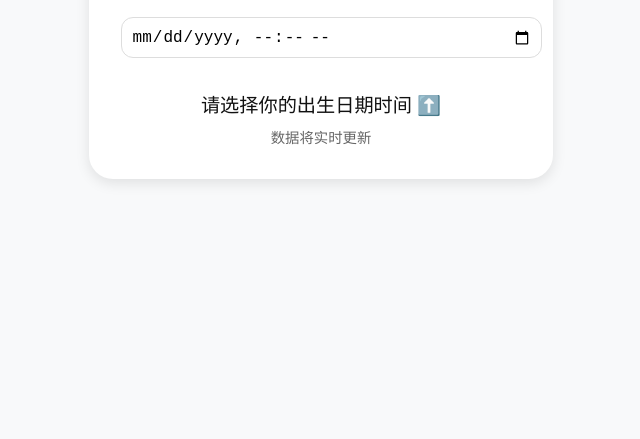
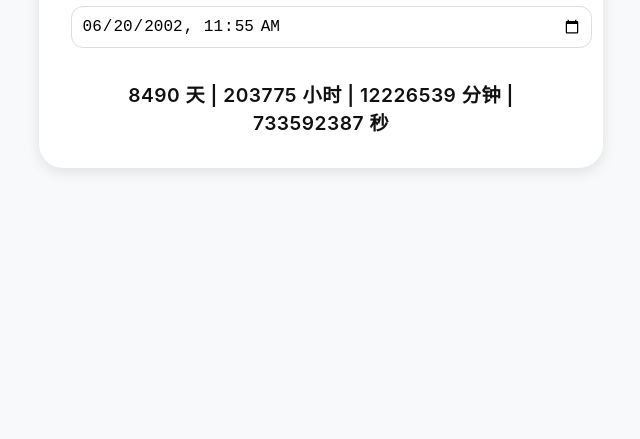
Before and after one commit to ZhangChule/zhangchule.github.io, a plain HTML site: page index.html in a window 1280 px wide. Shown: the part 361-800 px from the top of the page, without its empty margins (319-959 px from the left). Drawn offline with Linux system fonts and the light colour scheme.

Commit message:
Update index.html

```diff
--- a/index.html
+++ b/index.html
@@ -2,7 +2,7 @@
 <html lang="zh">
 <head>
   <meta charset="UTF-8">
-  <title>我的人生计时器</title>
+  <title>与这个世界已经战斗</title>
   <style>
     body {
       font-family: 'Inter', -apple-system, BlinkMacSystemFont, "Segoe UI", Roboto, sans-serif;
@@ -19,11 +19,12 @@
       border-radius: 1.5rem;
       box-shadow: 0 4px 14px rgba(0,0,0,0.1);
       text-align: center;
-      max-width: 400px;
+      max-width: 500px;
       width: 90%;
     }
-    h1 {
-      font-size: 1.6rem;
+    .title {
+      font-size: 1.4rem;
+      font-weight: 600;
       margin-bottom: 1rem;
       color: #333;
     }
@@ -37,30 +38,24 @@
     }
     #timer {
       font-size: 1.2rem;
-      font-weight: 500;
+      font-weight: 600;
       margin-top: 1rem;
       color: #111;
-    }
-    .sub {
-      font-size: 0.9rem;
-      color: #666;
-      margin-top: 0.5rem;
+      letter-spacing: 0.5px;
     }
   </style>
 </head>
 <body>
   <div class="card">
-    <h1>我的人生计时器</h1>
-    <input type="datetime-local" id="birthInput" />
-    <div id="timer">请选择你的出生日期时间 ⬆️</div>
-    <div class="sub">数据将实时更新</div>
+    <div class="title">与这个世界已经战斗</div>
+    <input type="datetime-local" id="birthInput" value="2002-06-20T11:55" />
+    <div id="timer">加载中...</div>
   </div>
 
   <script>
-    let birthDate = null;
+    let birthDate = new Date("2002-06-20T11:55");
 
     function updateTimer() {
-      if (!birthDate) return;
       const now = new Date();
       const diff = now - birthDate;
       if (diff < 0) {
@@ -74,7 +69,7 @@
       const seconds = Math.floor(diff / 1000);
 
       document.getElementById("timer").innerHTML =
-        `${days} 天<br>${hours} 小时<br>${minutes} 分钟<br>${seconds} 秒`;
+        `${days} 天 | ${hours} 小时 | ${minutes} 分钟 | ${seconds} 秒`;
     }
 
     document.getElementById("birthInput").addEventListener("change", (e) => {
@@ -83,6 +78,7 @@
     });
 
     setInterval(updateTimer, 1000);
+    updateTimer();
   </script>
 </body>
 </html>
```
